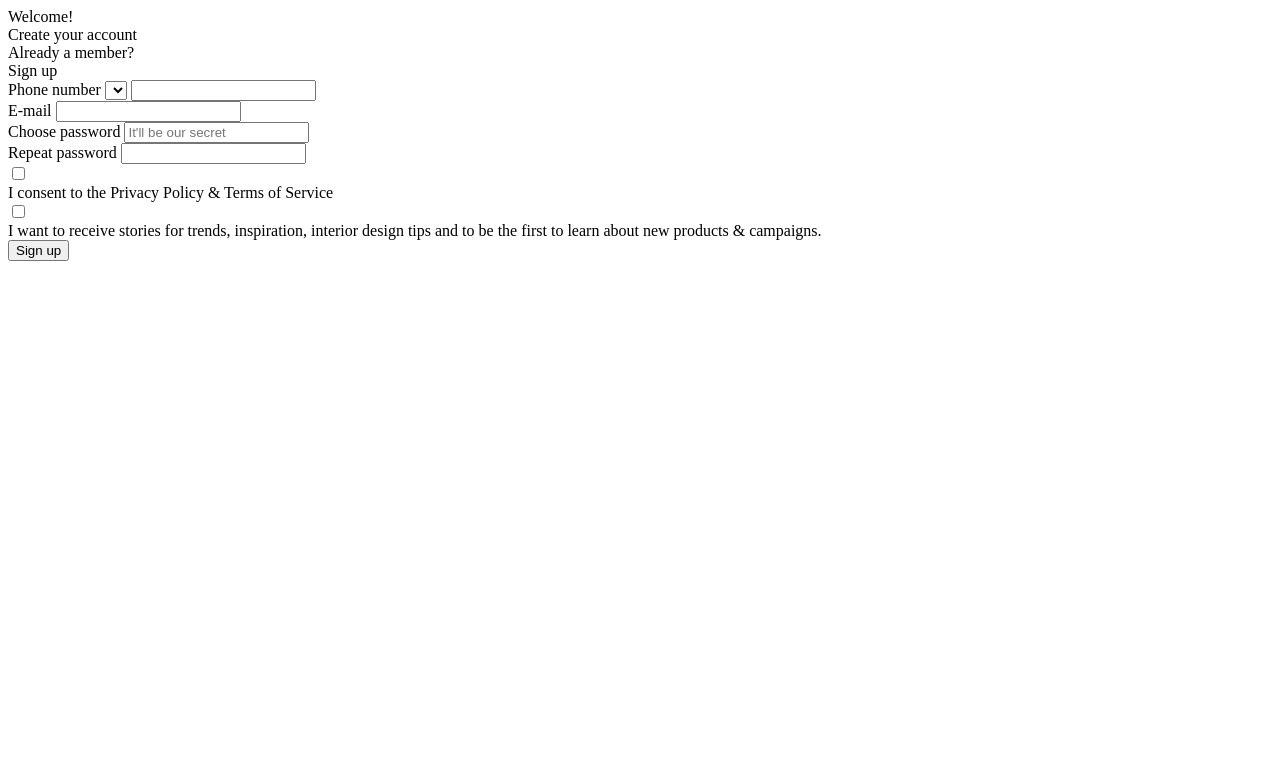
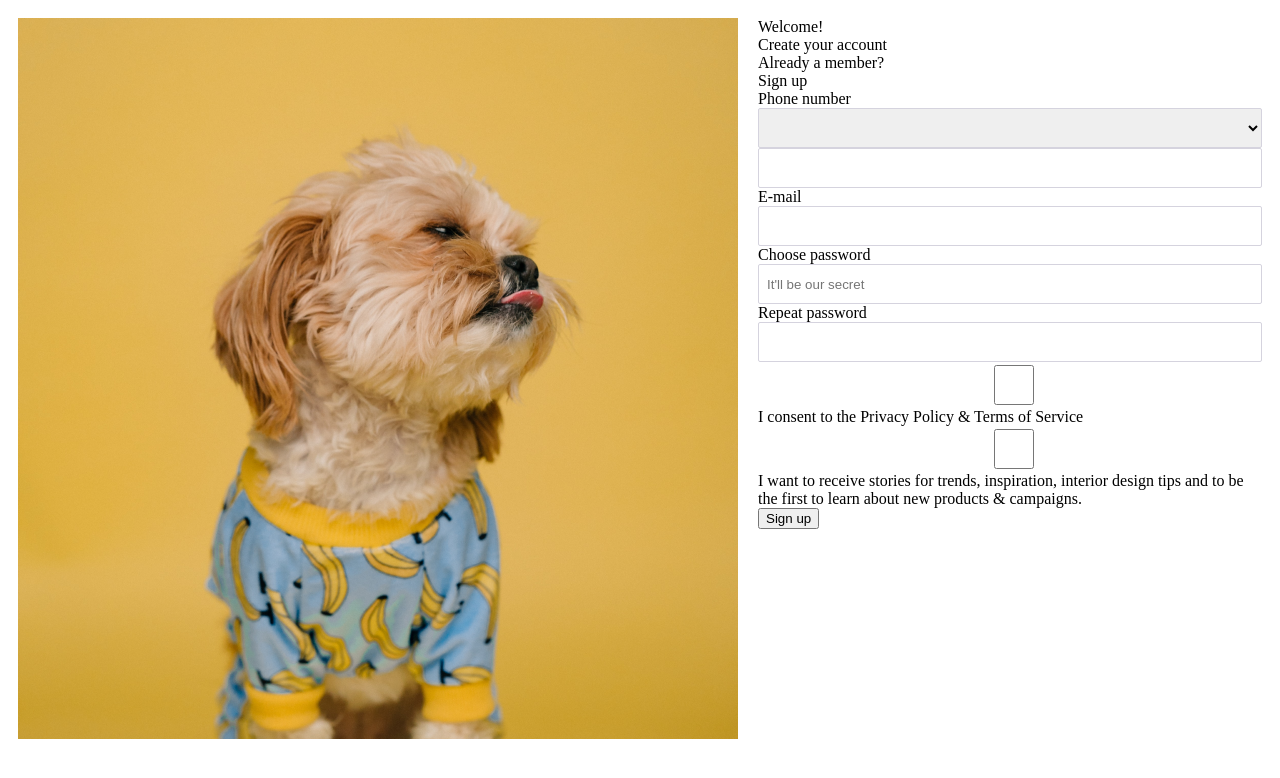
Before and after one commit to danzisky/distancify-challenge, a plain HTML site: page index.html in a window 1280 px wide. Drawn offline with Linux system fonts and the light colour scheme.

Commit message:
imported the image and adding custom styling. divided the layout into halves using css

```diff
--- a/assets/css/main.css
+++ b/assets/css/main.css
@@ -0,0 +1,24 @@
+.dc-input{
+    padding:8px;
+    height:40px;
+    display:block;
+    border:1px solid #D5D3DE;
+    width:100%;
+    box-sizing: border-box;
+    border-radius: 2px;
+}
+.dc-select{
+    padding:9px 0;
+    height:40px;
+    border:1px solid #D5D3DE;
+    width:100%;
+    box-sizing: border-box;
+    border-radius: 2px;
+    }
+.row {
+    display: flex;
+}
+.column {
+    flex: 1;
+    padding: 10px;
+}
--- a/index.html
+++ b/index.html
@@ -10,11 +10,12 @@
 </head>
 <body>
     <!-- root div -->
-    <div>
-        <div>
+    <div class="row">
+        <div class="column">
+            <img src="assets/images/MediaPlaceholder.png" alt="" srcset="">
             <!-- picture div -->
         </div>
-        <div>
+        <div class="column">
             <!-- other half div -->
             <div>
                 Welcome!
@@ -32,27 +33,27 @@
                 <form action="" method="post">
                     <div>
                         <label for="phone_number">Phone number</label>
-                        <select name="" id=""></select>
-                        <input type="text" />
+                        <select name="" id="" class="dc-select"></select>
+                        <input type="text" class="dc-input" />
                     </div>
                     <div>
                         <label for="email">E-mail</label>
-                        <input type="email" name="" id="">
+                        <input type="email" class="dc-input" name="" id="">
                     </div>
                     <div>
                         <label for="password">Choose password</label>
-                        <input type="password" name="" id="" placeholder="It'll be our secret">
+                        <input type="password" class="dc-input" name="" id="" placeholder="It'll be our secret">
                     </div>
                     <div>
                         <label for="confirm_password">Repeat password</label>
-                        <input type="password" name="" id="">
+                        <input type="password" class="dc-input" name="" id="">
                     </div>
                     <div>
-                        <input type="checkbox" name="" id="">
+                        <input type="checkbox" class="dc-input" name="" id="">
                         <div>I consent to the Privacy Policy & Terms of Service</div>
                     </div>
                     <div>
-                        <input type="checkbox" name="" id="">
+                        <input type="checkbox" class="dc-input" name="" id="">
                         <div>I want to receive stories for trends, inspiration, interior design tips and to be the first to learn about new products & campaigns.</div>
                     </div>
                     <div>
```
Also changed, not shown: assets/images/MediaPlaceholder.png (added).
